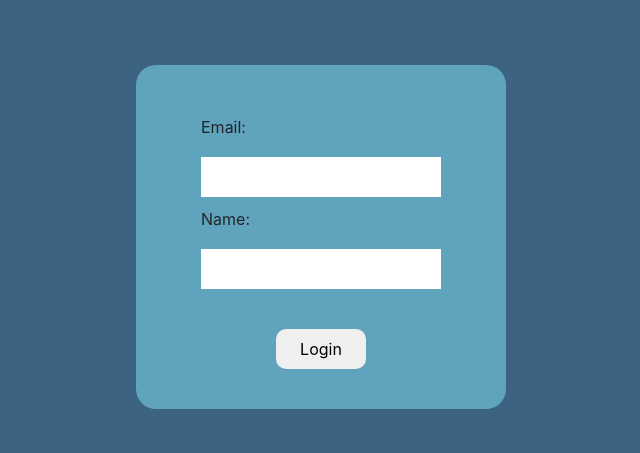
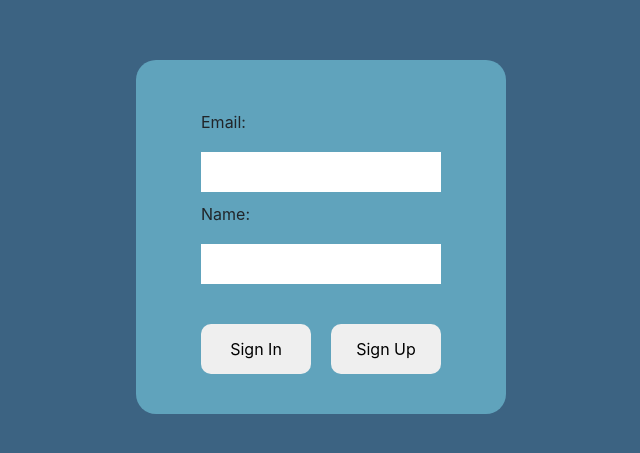
Before and after one commit to parker-lioa/money-tracker-react, a React (Create React App) app: page / in a window 1280 px wide. Shown: the part 163-616 px from the top of the page, without its empty margins (319-959 px from the left). Built offline with nearby package versions, Linux system fonts and the light colour scheme.

Commit message:
add signin and signup

```diff
--- a/src/Api/api.js
+++ b/src/Api/record.js
@@ -1,14 +1,11 @@
 import axios from "axios";
 import qs from "querystring";
 
-const cors = "https://cors-anywhere.herokuapp.com/";
 const url = "http://35.194.230.183/api";
 
-
-
-export const getData = async ({Email,Name}) => {
+export const getData = async ({ Email, Name }) => {
   try {
-    const { data } = await axios.get(`${cors}${url}/records/${Name}`);
+    const { data } = await axios.get(`${url}/records/${Name}`);
     console.log(data);
     return data;
   } catch (error) {
@@ -27,14 +24,13 @@ export const postData = (data) => {
   };
 
   axios
-    .post(`${cors}${url}/records`, qs.stringify(data), config)
+    .post(`${url}/records`, qs.stringify(data), config)
     .then((response) => {
       console.log(response);
     })
     .catch((err) => {
       console.log(err);
     });
-
 };
 
 export default { getData, postData };
--- /dev/null
+++ b/src/Api/user.js
@@ -0,0 +1,49 @@
+import axios from "axios";
+
+const url = "http://35.194.230.183/api/accout";
+
+// fecth user data
+
+export const getUserData = async ({ email, name }) => {
+  try {
+    console.log(email, name);
+    const { data } = await axios.get(`${url}?email=${email}&name=${name}`);
+    console.log(data);
+    return data;
+  } catch (err) {
+    console.log(err);
+  }
+};
+
+// sign in
+
+export const signIn = (data) => {
+  const { email, name } = data;
+  console.log(data);
+  const response = axios
+    .post(`${url}/signin`, data)
+    .then((response) => {
+      return response;
+    })
+    .catch((err) => {
+      console.log(err);
+    });
+
+  return response;
+};
+
+// sign up
+
+export const signUp = ({ email, name }) => {
+  const data = { email, name };
+  const response = axios
+    .post(`${url}/signup`, data)
+    .then((response) => {
+      return response;
+    })
+    .catch((err) => {
+      console.log(err);
+    });
+
+  return response;
+};
--- a/src/components/Add.js
+++ b/src/components/Add.js
@@ -1,6 +1,6 @@
 import React, { useState } from "react";
 import Modal from "react-modal";
-import { postData } from "../Api/api";
+import { postData } from "../Api/record";
 
 import "./Add.css";
 
--- a/src/components/Login.css
+++ b/src/components/Login.css
@@ -37,18 +37,27 @@
 .button-container {
   margin-top: 40px;
   display: flex;
-  justify-content: center;
+  justify-content: space-between;
   align-items: center;
 }
 
 #login-button {
-  width: 90px;
-  height: 40px;
+  width: 110px;
+  height: 50px;
   text-align: center;
   border: 0;
   border-radius: 10px;
+  outline: none;
 }
 
 a:hover {
   text-decoration: none;
 }
+
+.error-section {
+  font-size: 1.05rem;
+  font-weight: 500;
+  color: #8854d0;
+  margin-top: 20px;
+  margin-bottom: -10px;
+}
--- a/src/components/Login.js
+++ b/src/components/Login.js
@@ -1,43 +1,129 @@
 import React, { useState } from "react";
-import { Link } from "react-router-dom";
+import { Link, Route, Redirect } from "react-router-dom";
+import { signIn, signUp } from "../Api/user";
 import "./Login.css";
+import Main from "./Main";
 
-const Login = () => {
-  const [email, setEmail] = useState("");
-  const [name, setName] = useState("");
-
-  const handleEmailOnchange = (event) => {
-    setEmail(event.target.value);
+class Login extends React.Component {
+  state = {
+    emailInput: "",
+    nameInput: "",
+    isLoggedIn: false,
+    SignUpSuccess: false,
+    noneRegisterError: false,
+    nameError: false,
+    emailbeenusedError: false,
   };
 
-  const handleNameOnchange = (event) => {
-    setName(event.target.value);
+  handleEmailOnchange = (event) => {
+    this.setState({ emailInput: event.target.value });
   };
+
+  handleNameOnchange = (event) => {
+    this.setState({ nameInput: event.target.value });
+  };
+
+  handleSignInSubmit = async () => {
+    const { emailInput, nameInput } = this.state;
+    const { data } = await signIn({ email: emailInput, name: nameInput });
+
+    // console.log(data);
+
+    if (data.success) {
+      this.setState({ isLoggedIn: true });
+    } else if (data.message === "wrong name!") {
+      this.setState({
+        isLoggedIn: false,
+        noneRegisterError: false,
+        nameError: true,
+        emailbeenusedError: false,
+      });
+    } else if (data.message === "registe first!") {
+      this.setState({
+        isLoggedIn: false,
+        noneRegisterError: true,
+        nameError: false,
+        emailbeenusedError: false,
+      });
+    }
+  };
+
+  handleSignUpSubmit = async () => {
+    const { data } = await signUp({
+      email: this.emailInput,
+      name: this.nameInput,
+    });
+
+    console.log(data);
+
+    if (data.success) {
+      this.setState({ SignUpSuccess: true });
+    } else if (data.message === "this email has been registered.") {
+      this.setState({
+        isLoggedIn: false,
+        noneRegisterError: false,
+        nameError: false,
+        emailbeenusedError: true,
+      });
+    }
+  };
+
+  errorRender = (str) => {
+    return <div className="error-section">{str}</div>;
+  };
+
+  render() {
+    const {
+      emailInput,
+      nameInput,
+      isLoggedIn,
+      noneRegisterError,
+      nameError,
+      emailbeenusedError,
+    } = this.state;
 
     return (
       <div className="base-container">
         <div className="login-container">
-        <form id="login-form">
+          <div id="login-form">
             <label>Email:</label>
             <br />
-          <input type="text" value={email} onChange={handleEmailOnchange} />
+            <input
+              type="text"
+              value={emailInput}
+              onChange={this.handleEmailOnchange}
+            />
             <br />
             <label>Name:</label>
             <br />
-          <input type="text" value={name} onChange={handleNameOnchange} />
-          <br />
-          <Link
-            onClick={(e) => (!email || !name ? e.preventDefault() : null)}
-            to={`app/?Email=${email}&Name=${name}`}
-          >
+            <input
+              type="text"
+              value={nameInput}
+              onChange={this.handleNameOnchange}
+            />
+            {nameError ? this.errorRender("the name is not correct") : null}
+            {noneRegisterError
+              ? this.errorRender("please registe first!")
+              : null}
+            {emailbeenusedError
+              ? this.errorRender("this email was registed before")
+              : null}
             <div className="button-container">
-              <button id="login-button">Login</button>
+              <button id="login-button" onClick={this.handleSignInSubmit}>
+                Sign In
+              </button>
+              <button id="login-button" onClick={this.handleSignUpSubmit}>
+                Sign Up
+              </button>
+              {isLoggedIn ? (
+                <Redirect to={`/app/?Email=${emailInput}&Name=${nameInput}`} />
+              ) : null}
             </div>
-          </Link>
-        </form>
+          </div>
         </div>
       </div>
     );
-};
+  }
+}
 
 export default Login;
--- a/src/components/Main.js
+++ b/src/components/Main.js
@@ -2,18 +2,16 @@ import React, { useState, useEffect } from "react";
 import "./Main.css";
 import Cards from "./Cards";
 import Add from "./Add";
-import { getData } from "../Api/api";
+import { getData } from "../Api/record";
+import { getUserData } from "../Api/user";
 import queryString from "query-string";
 
 class Main extends React.Component {
-
-
-  constructor(prop){
+  constructor(prop) {
     super(prop);
-    this.Name= queryString.parse(prop.location.search).Name;
-    this.Email= queryString.parse(prop.location.search).Email;
+    this.Name = queryString.parse(prop.location.search).Name;
+    this.Email = queryString.parse(prop.location.search).Email;
   }
-
 
   state = {
     list: [],
@@ -23,13 +21,15 @@ class Main extends React.Component {
   };
 
   async componentDidMount() {
-    const data = await getData({Email:this.Email,Name:this.Name});
-
+    const data = await getData({ Email: this.Email, Name: this.Name });
+    console.log(this.Email, this.Name);
+    const user_data = await getUserData({ email: this.Email, name: this.Name });
+    console.log(`it is ${user_data}`);
     this.setState({ list: data });
   }
 
   handle_parent_state = async () => {
-    const data = await getData({Email:this.Email,Name:this.Name});
+    const data = await getData({ Email: this.Email, Name: this.Name });
     this.setState({ list: data });
   };
 
@@ -55,7 +55,7 @@ class Main extends React.Component {
                     <div key={index} className="item-container">
                       <div>{item.cost}</div>
                       <div>{item.category}</div>
-                      <div>{item.updated_time.slice(0,10)}</div>
+                      <div>{item.updated_time.slice(0, 10)}</div>
                     </div>
                   );
                 })
```
Lines whose indentation alone changed are shown as unchanged.
